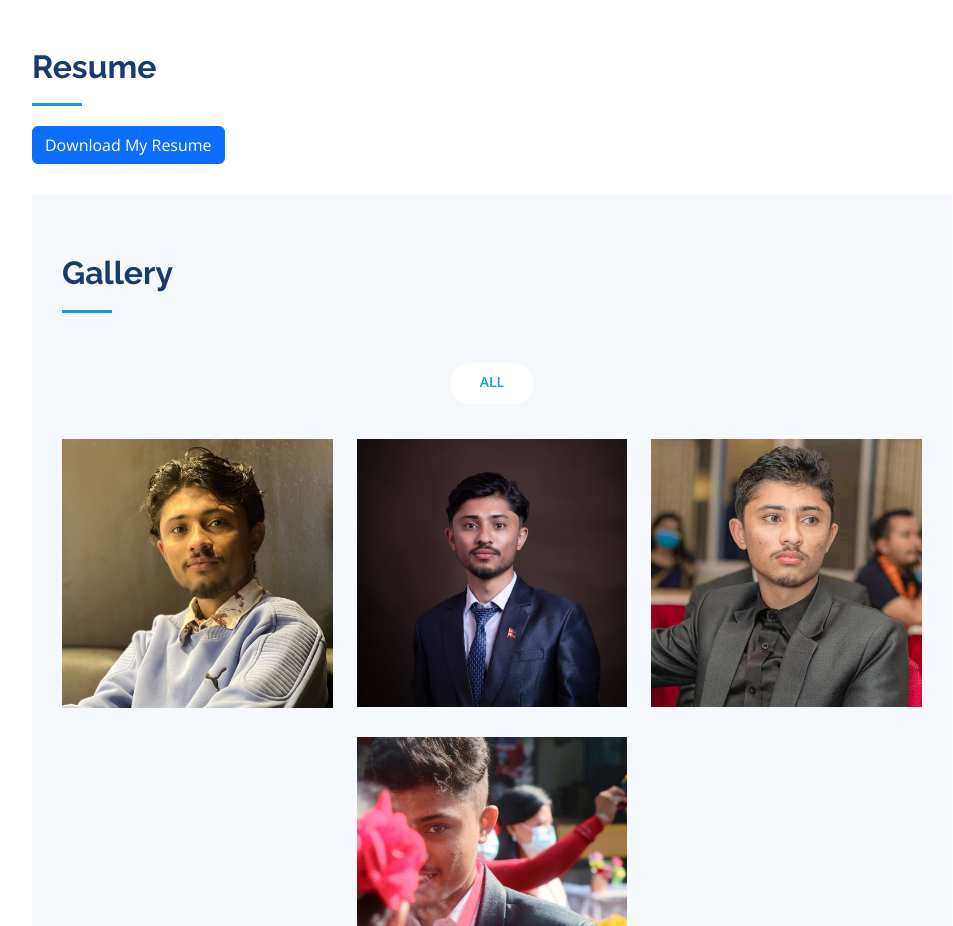
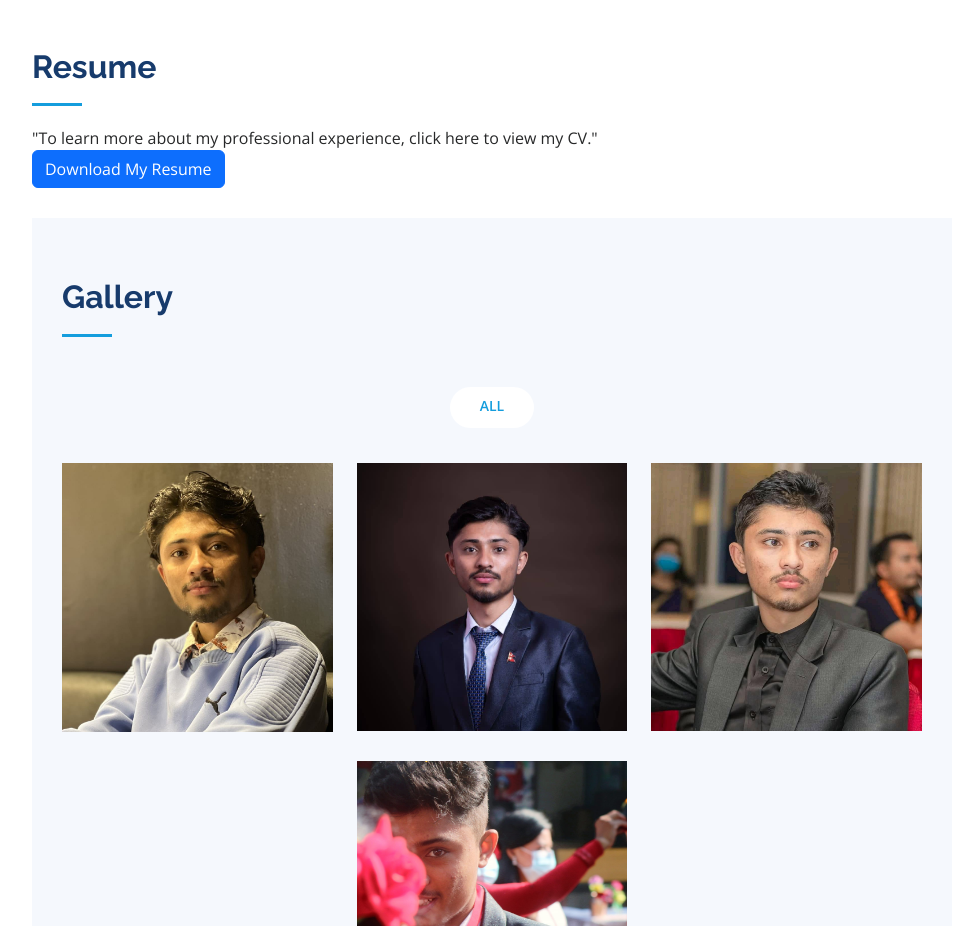
Before and after one commit to SahanshilPaudel/Sahanshilfinalportfolio, a plain HTML site: page index.html in a window 1280 px wide. Shown: the part 1920-2846 px from the top of the page, without its empty margins (298-1251 px from the left). Drawn offline with nearby package versions, Linux system fonts and the light colour scheme.

Commit message:
Update index.html

```diff
--- a/index.html
+++ b/index.html
@@ -211,7 +211,7 @@
 
         <div class="section-title">
           <h2>Resume</h2>
-          <p></p>
+          <p>"To learn more about my professional experience, click here to view my CV."</p>
              <!-- Download CV Button -->
         <div class="download-cv-btn">
           <a href="file:///C:/Users/DELL/AppData/Local/Microsoft/Windows/INetCache/IE/XRFCBR5D/Sahanshil's_CV[1].pdf" class="btn btn-primary" target="_blank" download>Download My Resume</a>
```
